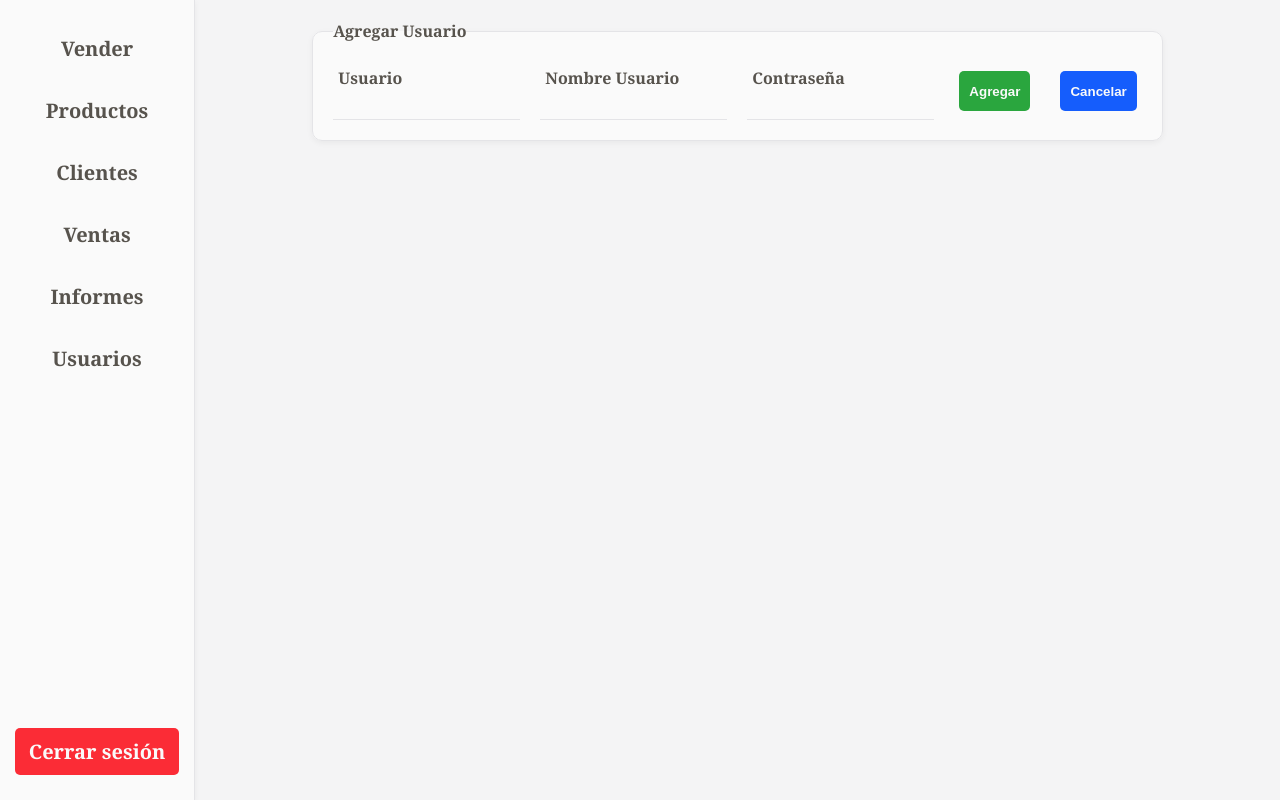
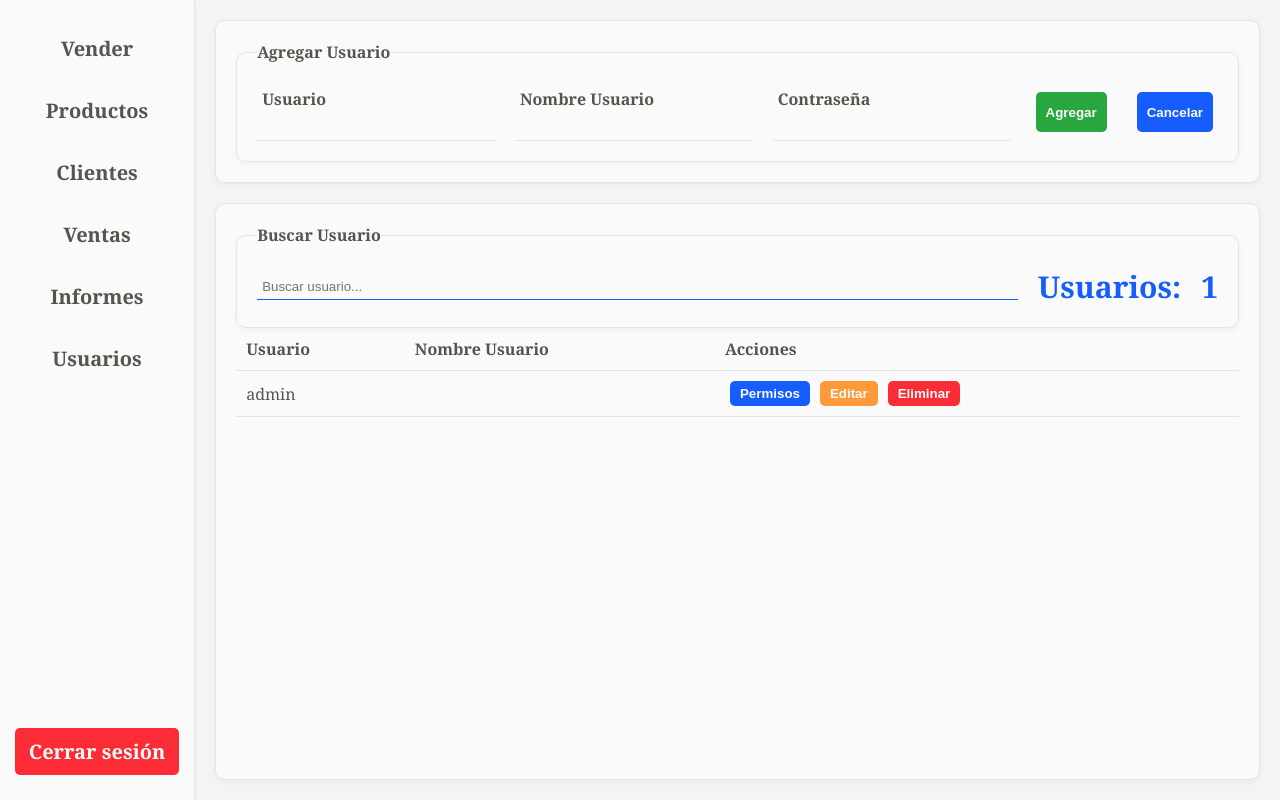
Before and after one commit to sk8duver-a11y/simple-pos-php, a PHP site: page /usuarios.php in a window 1280 px wide. Run offline with PHP 8.4, Linux system fonts and the light colour scheme; a user stored in the database is signed in; data comes from the database, SQL or seed files in the repository.

Commit message:
Agregar funcionalidad para gestionar usuarios, incluyendo la creación, edición y eliminación, así como la búsqueda en tiempo real.

```diff
--- a/assets/css/styles.css
+++ b/assets/css/styles.css
@@ -156,7 +156,8 @@ fieldset,
 #agregar-producto,
 #section-busqueda-producto,
 #section-ganancia,
-#agregar-cliente {
+#agregar-cliente,
+#agregar-usuario {
   width: 100%;
   display: flex;
   flex-direction: row;
@@ -231,7 +232,8 @@ fieldset,
 #tabla-clientes,
 #tabla-ventas-pendientes,
 #tabla-historial-ventas-pendientes,
-#tabla-historial-pagos {
+#tabla-historial-pagos,
+#tabla-usuarios {
   width: 100%;
   display: flex;
   flex-direction: column;
@@ -453,7 +455,8 @@ tr:hover {
 #modal-alerta,
 #modal-eliminar-producto,
 #modal-eliminar-venta,
-#modal-eliminar-cliente {
+#modal-eliminar-cliente,
+#modal-eliminar-usuario {
   margin: auto;
   position: fixed;
   top: 0;
--- a/assets/js/usuarios.js
+++ b/assets/js/usuarios.js
@@ -5,17 +5,39 @@ const btnAgregarUsuario = document.getElementById('btn-agregar-usuario');
 const modalAlerta = document.getElementById("modal-alerta");
 const mensajeAlerta = document.getElementById("mensaje-alerta");
 const formularioUsuarios = document.getElementById("agregar-usuario");
+const btnCancelar = document.getElementById("cancelar");
+const tablaUsuarios = document.getElementById("usuarios-registrados");
+const buscarUsuario = document.getElementById("buscar-usuario");
+const modalEliminarUsuario = document.getElementById("modal-eliminar-usuario");
+const btnEliminarUsuario = document.getElementById("btn-eliminar-usuario");
+const nombreUsuarioEliminar = document.getElementById("nombre-eliminar-usuario");
+
+let idEditar = null;
+let tiempoBusqueda;
+
+listarUsuarios();
+
+setInterval(() => {
+    listarUsuarios(buscarUsuario.value);
+}, 5000);
 
 formularioUsuarios.addEventListener("submit", function (event) {
     event.preventDefault();
 
     const datos = {
+        idUsuario: idEditar,
         usuario: usuario.value,
         nombreUsuario: nombreUsuario.value,
         password: password.value
     };
 
-    fetch("controllers/agregar_usuario.php", {
+    let archivo = "controllers/agregar_usuario.php";
+
+    if (idEditar !== null) {
+        archivo = "controllers/editar_usuario.php";
+    }
+
+    fetch(archivo, {
         method: "POST",
         headers: {
             "Content-Type": "application/json",
@@ -27,8 +49,113 @@ formularioUsuarios.addEventListener("submit", function (event) {
             modalAlerta.showModal();
             mensajeAlerta.textContent = resultado.mensaje;
 
-        if (resultado.mensaje === "Usuario agregado correctamente.") {
+            if (resultado.mensaje === "Usuario agregado correctamente." ||
+                resultado.mensaje === "Usuario editado correctamente.") {
                 formularioUsuarios.reset();
+                idEditar = null;
+                btnAgregarUsuario.textContent = "Agregar";
+                listarUsuarios();
             }
         });
 });
+
+function listarUsuarios(busqueda = "") {
+    fetch("controllers/listar_usuarios.php?buscar=" + encodeURIComponent(busqueda))
+        .then((respuesta) => respuesta.json())
+        .then((usuarios) => {
+            const cantidadUsuarios = document.getElementById("cantidad-usuarios");
+            cantidadUsuarios.textContent = usuarios.length;
+
+            tablaUsuarios.innerHTML = "";
+
+            usuarios.forEach((usuarioFila) => {
+                const fila = document.createElement("tr");
+
+                const tdUsuario = document.createElement("td");
+                tdUsuario.textContent = usuarioFila.usuario;
+                fila.appendChild(tdUsuario);
+
+                const tdNombreUsuario = document.createElement("td");
+                tdNombreUsuario.textContent = usuarioFila.nombre_usuario;
+                fila.appendChild(tdNombreUsuario);
+
+                const tdAcciones = document.createElement("td");
+
+                const btnPermisos = document.createElement("button");
+                btnPermisos.textContent = "Permisos";
+                btnPermisos.classList.add("btn-cancelar");
+
+                const btnEditar = document.createElement("button");
+                btnEditar.textContent = "Editar";
+                btnEditar.dataset.id = usuarioFila.id_usuario;
+                btnEditar.classList.add("btn-editar");
+
+                btnEditar.addEventListener("click", function () {
+                    btnAgregarUsuario.textContent = "Editar";
+                    idEditar = usuarioFila.id_usuario;
+                    usuario.value = usuarioFila.usuario;
+                    nombreUsuario.value = usuarioFila.nombre_usuario;
+                    modalAlerta.showModal();
+                    mensajeAlerta.textContent = "Ten presente que al editar el usuario, debes agregar la contraseña nuevamente.";
+                });
+
+                const btnEliminar = document.createElement("button");
+                btnEliminar.textContent = "Eliminar";
+                btnEliminar.dataset.id = usuarioFila.id_usuario;
+                btnEliminar.classList.add("btn-eliminar");
+
+                btnEliminar.addEventListener("click", function () {
+                    btnEliminarUsuario.dataset.id_usuario = usuarioFila.id_usuario;
+                    modalEliminarUsuario.showModal();
+                    nombreUsuarioEliminar.textContent = usuarioFila.nombre_usuario;
+                });
+
+                btnEliminarUsuario.addEventListener("click", function () {
+                    const idUsuario = btnEliminarUsuario.dataset.id_usuario;
+
+                    fetch("controllers/eliminar_usuario.php", {
+                        method: "POST",
+                        headers: {
+                            "Content-Type": "application/json",
+                        },
+                        body: JSON.stringify({ idUsuario: idUsuario })
+                    })
+                        .then((respuesta) => respuesta.json())
+                        .then((resultado) => {
+                            modalEliminarUsuario.close();
+                            modalAlerta.showModal();
+                            mensajeAlerta.textContent = resultado.mensaje;
+                            listarUsuarios();
+                            limpiarformulario();
+                        });
+                });
+
+
+                tdAcciones.appendChild(btnPermisos);
+                tdAcciones.appendChild(btnEditar);
+                tdAcciones.appendChild(btnEliminar);
+                fila.appendChild(tdAcciones);
+                tablaUsuarios.appendChild(fila);
+            });
+        });
+};
+
+btnCancelar.addEventListener("click", function () {
+    limpiarformulario();
+});
+
+function limpiarformulario() {
+    formularioUsuarios.reset();
+    idEditar = null;
+    btnAgregarUsuario.textContent = "Agregar";
+    buscarUsuario.value = "";
+    listarUsuarios();
+}
+
+buscarUsuario.addEventListener("input", function () {
+    clearTimeout(tiempoBusqueda);
+
+    tiempoBusqueda = setTimeout(() => {
+        listarUsuarios(buscarUsuario.value);
+    }, 300);
+});
--- /dev/null
+++ b/controllers/listar_usuarios.php
@@ -0,0 +1,25 @@
+<?php
+
+include "../config/conexion.php";
+
+$buscar = $_GET['buscar'] ?? '';
+
+$sql = "SELECT * FROM usuarios WHERE (nombre_usuario LIKE ?)";
+
+$stmt = $conn->prepare($sql);
+
+$textoBusqueda = "%" . $buscar . "%";
+
+$stmt->bind_param("s", $textoBusqueda);
+
+$stmt->execute();
+
+$resultado = $stmt->get_result();
+
+$usuarios = [];
+
+while ($fila = $resultado->fetch_assoc()) {
+    $usuarios[] = $fila;
+}
+
+echo json_encode($usuarios);
--- a/usuarios.php
+++ b/usuarios.php
@@ -34,6 +34,28 @@ include "session.php";
                 <button type="button" id="cancelar" class="btn-cancelar" style="height: 40px;">Cancelar</button>
             </fieldset>
         </form>
+
+        <section id="tabla-usuarios">
+            <fieldset>
+                <legend>Buscar Usuario</legend>
+                <input type="text" id="buscar-usuario" name="buscar-usuario" placeholder="Buscar usuario..." autofocus oninput="this.value = this.value.toUpperCase()">
+                <span>Usuarios:</span>
+                <span id="cantidad-usuarios"></span>
+            </fieldset>
+
+            <table>
+                <thead>
+                    <tr>
+                        <th>Usuario</th>
+                        <th>Nombre Usuario</th>
+                        <th>Acciones</th>
+                    </tr>
+                </thead>
+                <tbody id="usuarios-registrados">
+                    <!-- Aquí se agregarán los usuarios registrados -->
+                </tbody>
+            </table>
+        </section>
     </main>
 
     <dialog id="modal-alerta">
@@ -52,6 +74,18 @@ include "session.php";
         </div>
     </dialog>
 
+    <dialog id="modal-eliminar-usuario">
+        <!-- <button type="button" id="btn-cerrar-liquidar" class="btn-eliminar">X</button> -->
+        <div id="modal-alerta-contenido">
+            <span id="nombre-eliminar-usuario"></span>
+            <label>¿Seguro que desea eliminar el usuario?</label>
+            <div>
+                <button type="button" class="btn-cancelar" onclick="modalEliminarUsuario.close()">Cancelar</button>
+                <button type="button" class="btn-eliminar" id="btn-eliminar-usuario">Eliminar</button>
+            </div>
+        </div>
+    </dialog>
+
 
     <script src="assets/js/usuarios.js"></script>
 </body>
```
Also changed, not shown: controllers/editar_usuario.php (added, +30 -0 lines), controllers/eliminar_usuario.php (added, +25 -0 lines). Lines whose indentation alone changed are shown as unchanged.
